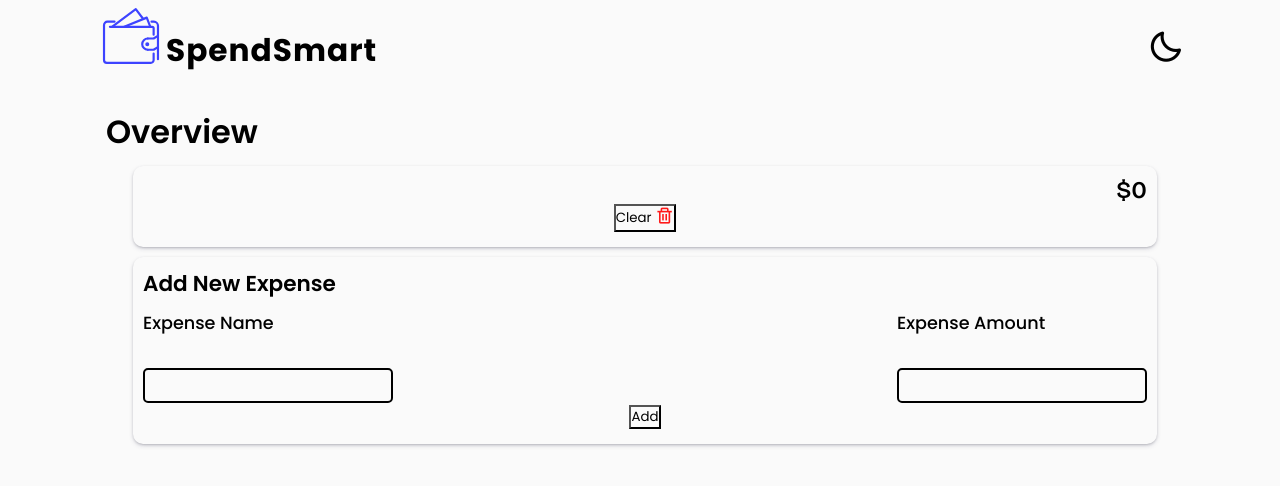
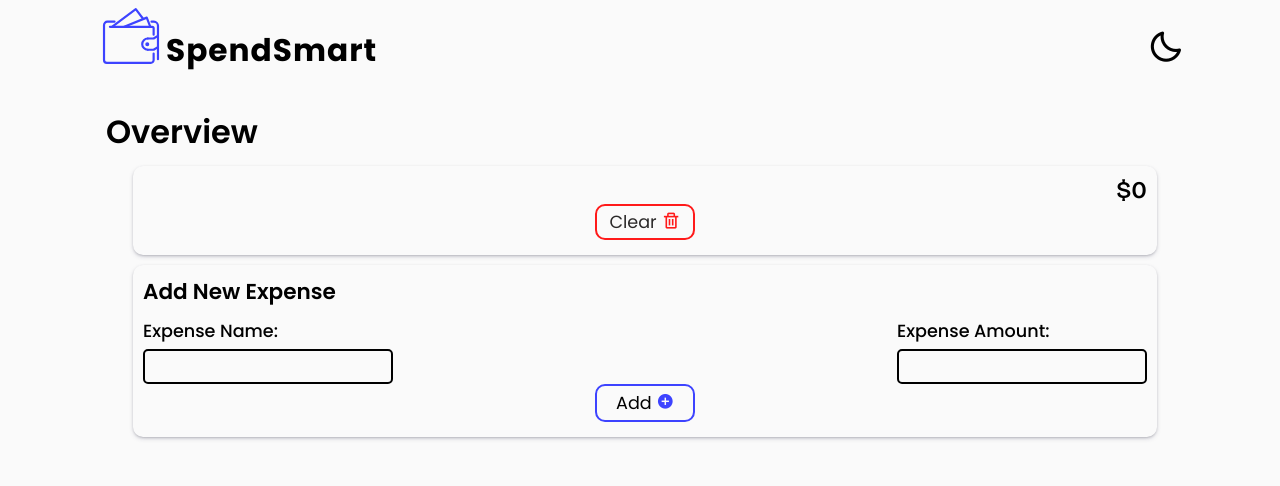
Before and after one commit to chrismbah/Spend-Smart, a React (Vite) app: page /budget in a window 1280 px wide. Shown: the top 486 px of the page. Built offline with nearby package versions, Linux system fonts and the light colour scheme.

Commit message:
Added ADD icon

```diff
--- a/src/components/Budget/Budget.tsx
+++ b/src/components/Budget/Budget.tsx
@@ -2,7 +2,7 @@
 // import { useBudgetContext } from '../../context/Context'
 import "./Budget.css"
 import Trash from "../../icons/Trash"
-
+import Add from "../../icons/Add"
 
 export default function Budget() {
 
@@ -27,7 +27,7 @@ export default function Budget() {
           <div className="progress-bar"></div>
         </div>
         <div className="clear-btn">
-          <button className="clear">Clear <Trash /></button>
+          <button className="btn clear">Clear <Trash /></button>
         </div>
       </div>
       <div className="overview new-expense">
@@ -36,18 +36,17 @@ export default function Budget() {
         </div>
         <form action="">
           <div className="info">
-          <div className="name">
-            <label htmlFor="name">Expense Name</label> <br />
-            <input type="text" />
+            <div className="name">
+              <label>Expense Name:</label>
+              <input type="text" />
+            </div>
+            <div className="amount">
+              <label >Expense Amount:</label>
+              <input type="number" />
+            </div>
           </div>
-          <div className="amount">
-            <label htmlFor="amount">Expense Amount</label> <br />
-            <input type="text" />
-          </div>
-          </div>
-
           <div className="add">
-            <button>Add</button>
+            <button className="add-btn">Add <Add /></button>
           </div>
         </form>
       </div>
```
